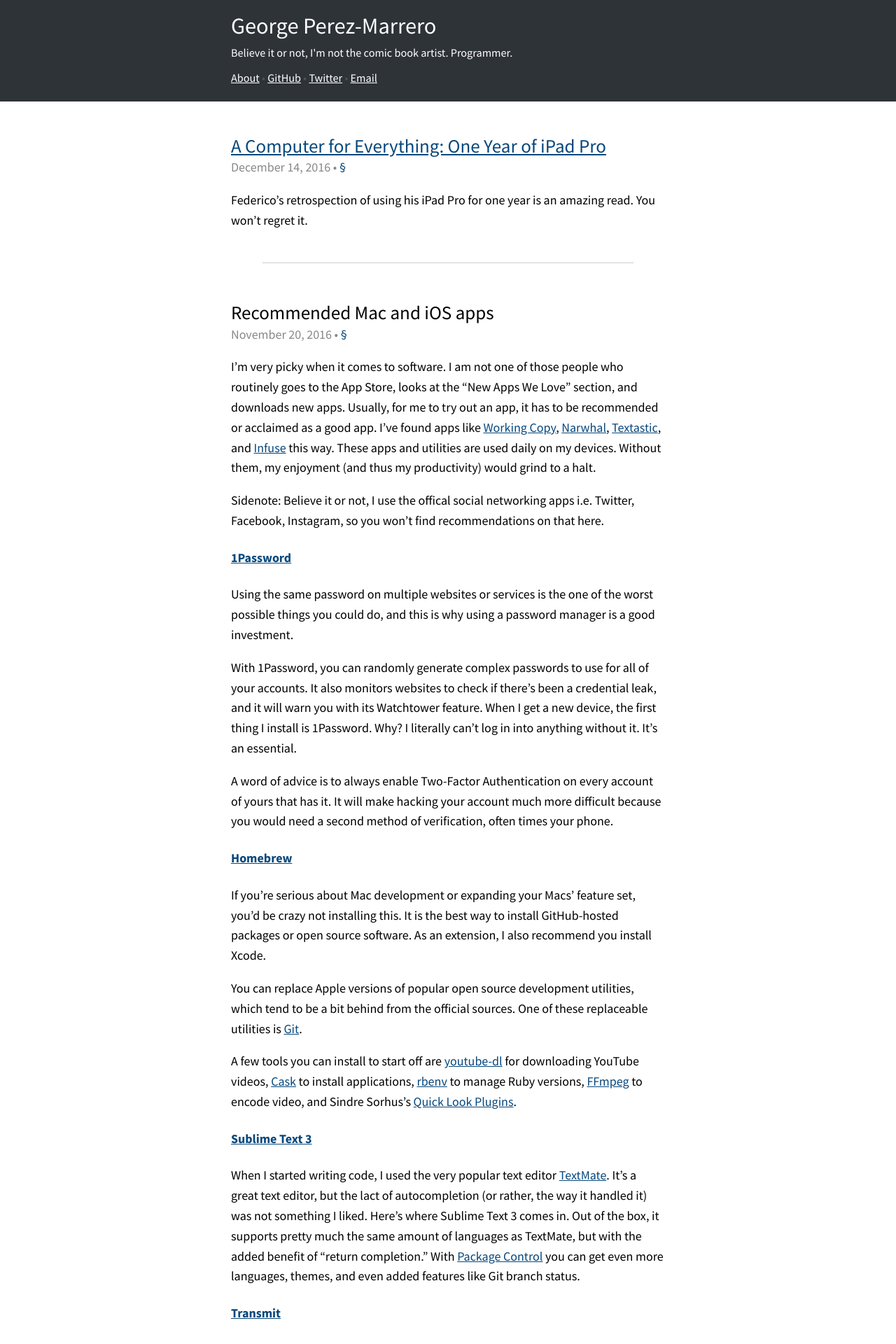
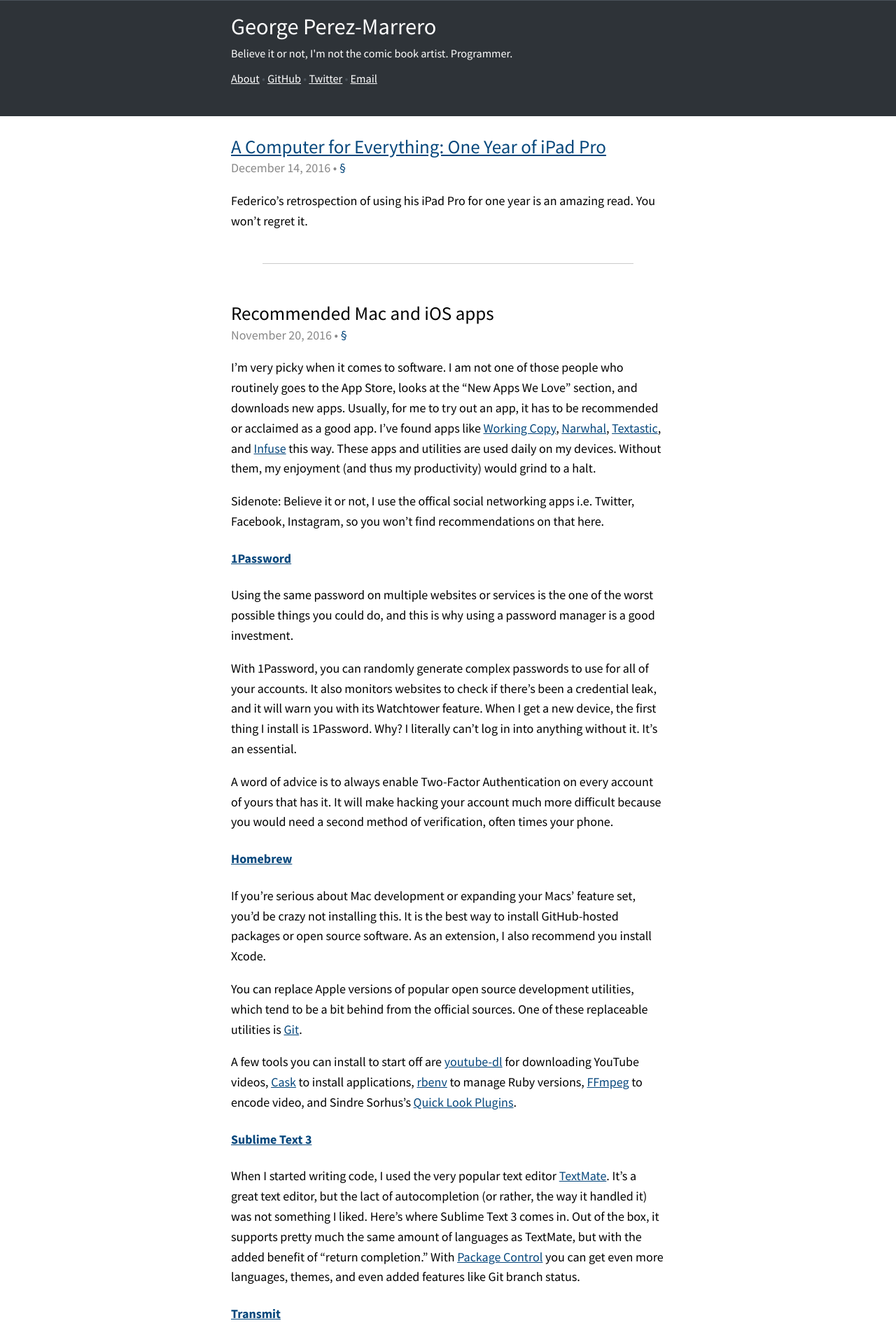
Before and after one commit to georgeperez/titanpointe.org, a Jekyll site: the page built from index.html, in a window 1280 px wide. Shown: the top 1920 px of the page at 70% size. Built offline with Jekyll 4.4.1, drawn with Linux system fonts in a browser that asks for light colours.

Commit message:
Minor style changes

```diff
--- a/assets/css/style.css
+++ b/assets/css/style.css
@@ -1,18 +1,19 @@
-/* START HOME */
+/* GLOBAL RESETS */
 
 body {
   margin: 0;
   padding: 0;
   background-color: #ffffff;
+  border-top: 1px solid #4a525a;
   font-family: 'Source Sans Pro', -apple-system, 'BlinkMacSystemFont', 'Helvetica Neue', sans-serif;
   font-size: 1.125em;
   word-wrap: break-word;
   -webkit-text-size-adjust: 100%
 }
 #mastheadbg {
-  height: 145px;
+  height: 165px;
   background-color: #2e3338;
-  margin-bottom: -145px;
+  margin-bottom: -165px;
 }
 a, a:active, a:visited {
   color: #06477c;
@@ -20,11 +21,26 @@
 h1, h2, h3, h4, h5, h6 {
   color: #000000;
 }
+footer {
+  font-size: 14px;
+  margin: 2em 0;
+  color: #888;
+  border-top: 1px solid #2e3338;
+  overflow: hidden;
+  text-align: center
+}
+footer a {
+  color: #06477c;
+  text-decoration: none;
+}
+footer p {
+  margin: 0.5em;
+}
 .printonly {
   display: none
 }
 
-/* SITE TITLE */
+/* MASTHEAD */
 
 #masthead {
   width: 500px;
@@ -74,21 +90,6 @@
 article header a {
   text-decoration: none
 }
-footer {
-  font-size: 14px;
-  margin: 2em 0;
-  color: #888;
-  border-top: 1px solid #2e3338;
-  overflow: hidden;
-  text-align: center
-}
-footer a {
-  color: #06477c;
-  text-decoration: none;
-}
-footer p {
-  margin: 0.5em;
-}
 section#posts {
   position: relative;
   display: block;
@@ -114,7 +115,7 @@
   text-decoration: none;
 }
 
-/* LINK POSTS */
+/* POSTS - EXTERNAL LINKS */
 
 h2 a.link, h2 a:active.link, h2 a:visited.link {
   color: #06477c;
@@ -122,7 +123,6 @@
 }
 
 /* POSTS - CONTENT */
-
 
 h3 {
   font-size: 1.25em;
@@ -256,7 +256,7 @@
   }
 
   #masthead a, #masthead a:active, #masthead a:visited, #masthead h1 a, #masthead h1 a:active, #masthead h1 a:visited, a, a:active, a:visted {
-    color: #888
+    color: #ffffff
   }
 
   footer p {
```
